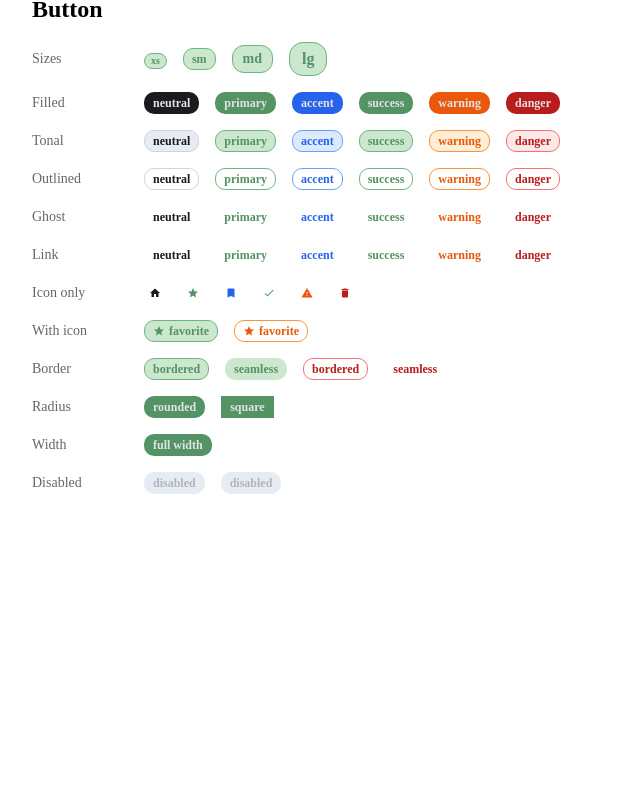
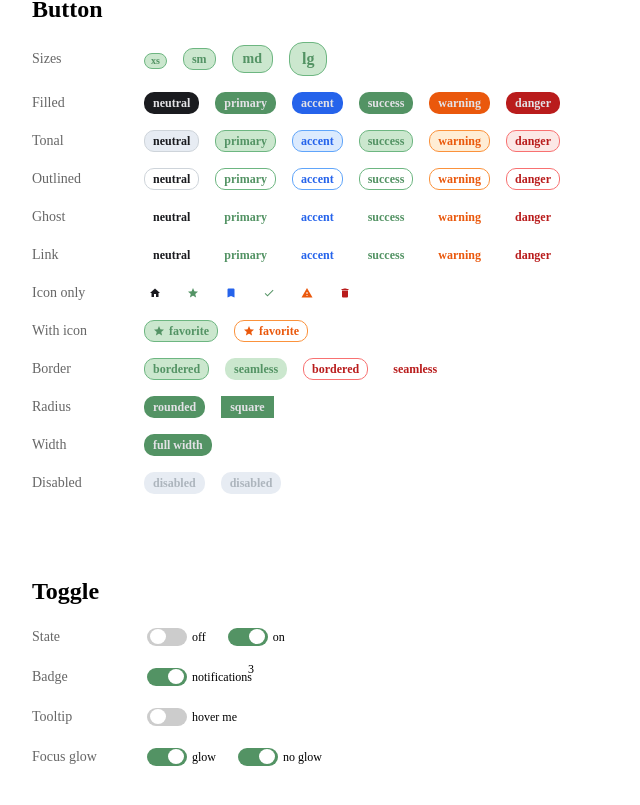
Before and after one commit to paulelyson/elyui, an Angular app: page / in a window 1280 px wide. Shown: the part 546-1351 px from the top of the page, without its empty margins (0-640 px from the left). Before the commit the page ends 1088 px from the top, so only its background shows below. Built offline with nearby package versions, Linux system fonts and the light colour scheme.

Commit message:
feat: add toggle component with customizable states, tooltips, and badges, and update styles

```diff
--- a/src/app/app.html
+++ b/src/app/app.html
@@ -163,4 +163,30 @@
   </div>
 </section>
 
+<section class="icon-overview">
+  <h2>Toggle</h2>
+
+  <div class="icon-overview__row">
+    <span class="icon-overview__label">State</span>
+    <app-toggle label="off" [isChecked]="false"></app-toggle>
+    <app-toggle label="on" [isChecked]="true"></app-toggle>
+  </div>
+
+  <div class="icon-overview__row">
+    <span class="icon-overview__label">Badge</span>
+    <app-toggle label="notifications" [isChecked]="true" [badge]="3"></app-toggle>
+  </div>
+
+  <div class="icon-overview__row">
+    <span class="icon-overview__label">Tooltip</span>
+    <app-toggle label="hover me" tooltip="Enable notifications"></app-toggle>
+  </div>
+
+  <div class="icon-overview__row">
+    <span class="icon-overview__label">Focus glow</span>
+    <app-toggle label="glow" [isChecked]="true"></app-toggle>
+    <app-toggle label="no glow" [isChecked]="true" [hasFocusGlow]="false"></app-toggle>
+  </div>
+</section>
+
 <router-outlet/>
--- a/src/app/app.ts
+++ b/src/app/app.ts
@@ -3,10 +3,11 @@ import { RouterOutlet } from '@angular/router';
 import { Icon } from './components/icon/icon';
 import { Badge } from './components/badge/badge';
 import { Button } from './components/button/button';
+import { Toggle } from './components/toggle/toggle';
 
 @Component({
   selector: 'app-root',
-  imports: [RouterOutlet, Icon, Badge, Button],
+  imports: [RouterOutlet, Icon, Badge, Button, Toggle],
   templateUrl: './app.html',
   styleUrl: './app.css',
 })
--- /dev/null
+++ b/src/app/components/toggle/toggle.css
@@ -0,0 +1,75 @@
+.toggle-container {
+  display: flex;
+  align-items: center;
+  height: 24px;
+  padding: 0 3px;
+}
+
+.toggle-container span {
+  font-size: 12px;
+  font-weight: 500;
+}
+
+.switch {
+  position: relative;
+  display: inline-block;
+  width: 45px;
+  height: 18px;
+}
+
+.switch input {
+  opacity: 0;
+  width: 0;
+  height: 0;
+}
+
+.slider {
+  position: absolute;
+  cursor: pointer;
+  top: 0;
+  left: 0;
+  right: 0;
+  bottom: 0;
+  background-color: var(--color-toggle-track-off);
+  -webkit-transition: 0.4s;
+  transition: 0.4s;
+  width: 40px;
+}
+
+.slider:before {
+  position: absolute;
+  content: '';
+  height: 15px;
+  width: 16px;
+  left: 3px;
+  bottom: 2px;
+  background-color: var(--color-toggle-thumb);
+  -webkit-transition: 0.4s;
+  transition: 0.4s;
+}
+
+input:checked + .slider {
+  background-color: var(--color-bg-primary-active);
+}
+
+input:focus + .slider {
+  box-shadow: 0 0 1px var(--color-bg-primary-active);
+}
+
+.switch.no-focus-glow input:focus + .slider {
+  box-shadow: none;
+}
+
+input:checked + .slider:before {
+  -webkit-transform: translateX(18px);
+  -ms-transform: translateX(18px);
+  transform: translateX(18px);
+}
+
+.slider.round {
+  border-radius: 34px;
+}
+
+.slider.round:before {
+  border-radius: 50%;
+}
--- /dev/null
+++ b/src/app/components/toggle/toggle.html
@@ -0,0 +1,12 @@
+<div
+  class="toggle-container"
+  [matTooltip]="tooltip"
+  [matBadge]="badge"
+  [matBadgeHidden]="hideBadge"
+>
+  <label class="switch" [class.no-focus-glow]="!hasFocusGlow">
+    <input type="checkbox" [(ngModel)]="isChecked" (ngModelChange)="onToggleChange($event)" />
+    <span class="slider round"></span>
+  </label>
+  <span>{{ label }}</span>
+</div>
--- /dev/null
+++ b/src/app/components/toggle/toggle.ts
@@ -0,0 +1,28 @@
+import { Component, EventEmitter, Input, Output } from '@angular/core';
+import { FormsModule } from '@angular/forms';
+import { MatBadgeModule } from '@angular/material/badge';
+import { MatTooltipModule } from '@angular/material/tooltip';
+
+@Component({
+  selector: 'app-toggle',
+  imports: [FormsModule, MatTooltipModule, MatBadgeModule],
+  templateUrl: './toggle.html',
+  styleUrl: './toggle.css',
+})
+export class Toggle {
+  @Input() isChecked: boolean = false;
+  @Input() label: string = '';
+  @Input() labelPosition: 'before' | 'after' = 'before';
+  @Input() tooltip: string = '';
+  @Input() badge: string | number = '0';
+  @Input() hasFocusGlow: boolean = true;
+  @Output() toggle = new EventEmitter<boolean>();
+
+  get hideBadge(): boolean {
+    return this.badge == '0';
+  }
+
+  onToggleChange(event: boolean): void {
+    this.toggle.emit(event);
+  }
+}
--- a/src/styles.css
+++ b/src/styles.css
@@ -50,4 +50,9 @@
   --color-bg-success-idle: #cbe7ce;
   --color-bg-warning-idle: #ffedd5;
   --color-bg-danger-idle: #fce8e6;
+  --color-bg-primary-active: #539364;
+
+  /* Toggle */
+  --color-toggle-track-off: #ccc;
+  --color-toggle-thumb: #fff;
 }
```
